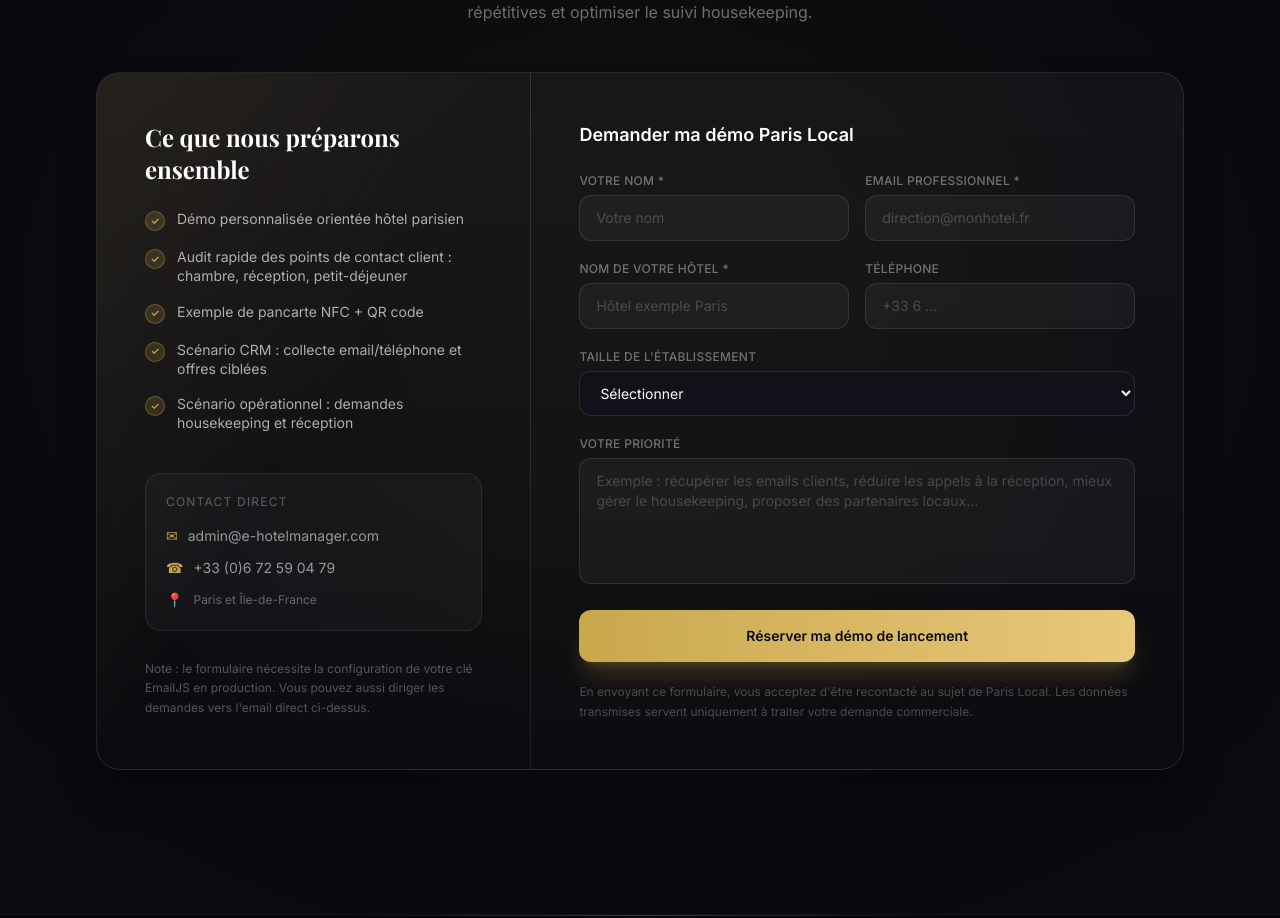
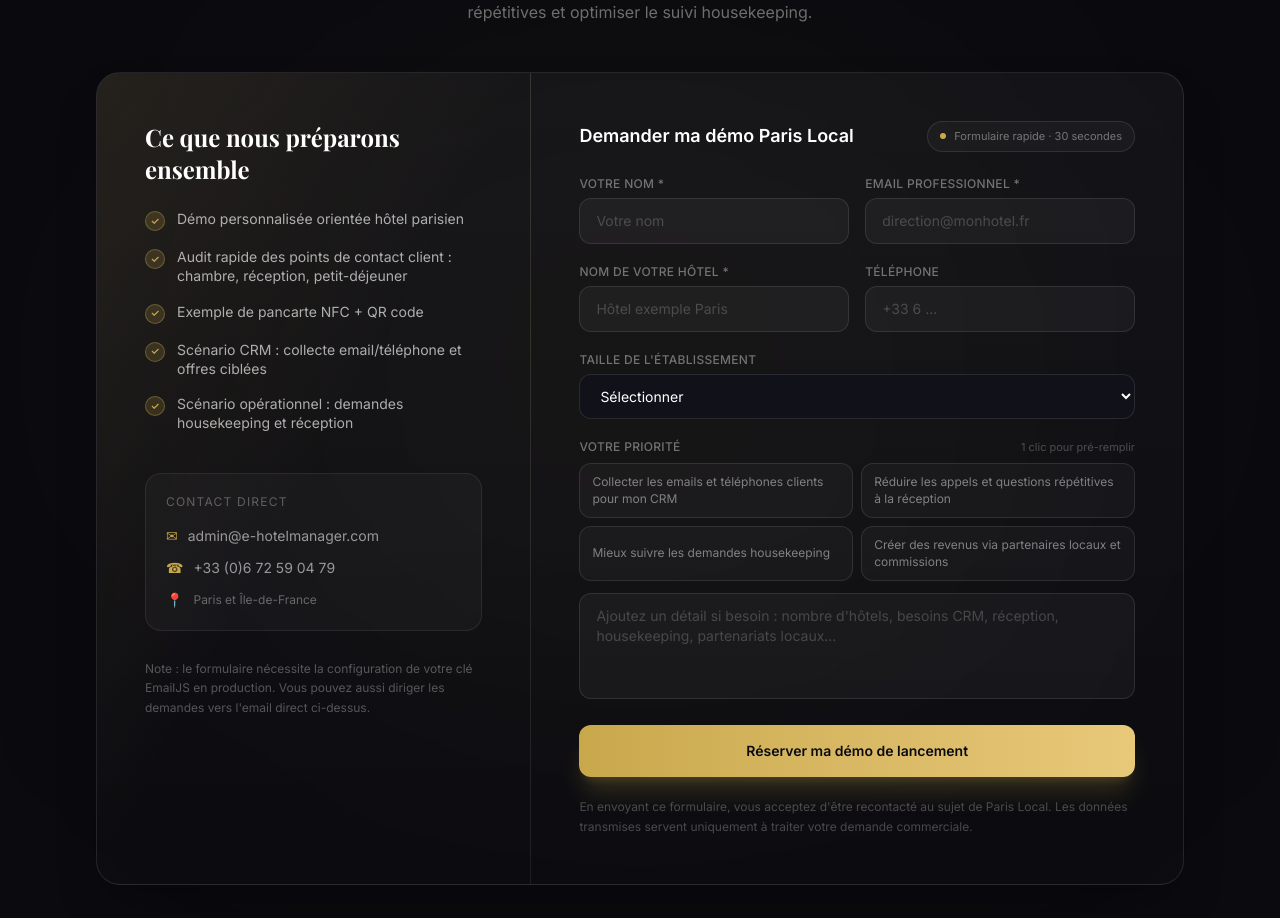
Before and after one commit to MyData-Folk/paris-local-landing, a React (Vite) app: page / in a window 1280 px wide. Shown: the part 6489-7407 px from the top of the page. Built offline with nearby package versions, Linux system fonts and the light colour scheme.

Commit message:
Update Paris Local landing page with UX improvements

```diff
--- a/src/components/ContactSection.tsx
+++ b/src/components/ContactSection.tsx
@@ -16,6 +16,13 @@
 ];
 
 const roomsOptions = ["Moins de 20 chambres", "20 à 50 chambres", "50 à 100 chambres", "Plus de 100 chambres", "Groupe multi-hôtels"];
+
+const priorityChips = [
+  "Collecter les emails et téléphones clients pour mon CRM",
+  "Réduire les appels et questions répétitives à la réception",
+  "Mieux suivre les demandes housekeeping",
+  "Créer des revenus via partenaires locaux et commissions",
+];
 
 export default function ContactSection() {
   const formRef = useRef<HTMLFormElement>(null);
@@ -92,7 +99,13 @@
                 </div>
               ) : (
                 <form ref={formRef} onSubmit={handleSubmit} className="space-y-5">
-                  <h3 className="font-semibold text-white text-lg mb-6">Demander ma démo Paris Local</h3>
+                  <div className="flex flex-col sm:flex-row sm:items-center sm:justify-between gap-3 mb-6">
+                    <h3 className="font-semibold text-white text-lg">Demander ma démo Paris Local</h3>
+                    <div className="inline-flex items-center gap-2 rounded-full border border-white/10 bg-white/[0.03] px-3 py-1.5 text-[11px] text-white/40">
+                      <span className="w-1.5 h-1.5 rounded-full bg-[#c9a84c]" />
+                      Formulaire rapide · 30 secondes
+                    </div>
+                  </div>
 
                   <div className="grid grid-cols-1 sm:grid-cols-2 gap-4">
                     <div><label className="text-white/40 text-xs mb-1.5 block font-medium tracking-wide uppercase">Votre nom *</label><input required type="text" name="from_name" value={form.from_name} onChange={handleChange} placeholder="Votre nom" className="w-full bg-white/4 border border-white/10 rounded-xl px-4 py-3 text-white text-sm placeholder-white/20 transition-all duration-200" /></div>
@@ -113,8 +126,27 @@
                   </div>
 
                   <div>
-                    <label className="text-white/40 text-xs mb-1.5 block font-medium tracking-wide uppercase">Votre priorité</label>
-                    <textarea name="message" value={form.message} onChange={handleChange} rows={5} placeholder="Exemple : récupérer les emails clients, réduire les appels à la réception, mieux gérer le housekeeping, proposer des partenaires locaux..." className="w-full bg-white/4 border border-white/10 rounded-xl px-4 py-3 text-white text-sm placeholder-white/20 transition-all duration-200 resize-none" />
+                    <div className="flex items-center justify-between gap-3 mb-2">
+                      <label className="text-white/40 text-xs block font-medium tracking-wide uppercase">Votre priorité</label>
+                      <span className="text-white/25 text-[11px]">1 clic pour pré-remplir</span>
+                    </div>
+                    <div className="grid grid-cols-1 sm:grid-cols-2 gap-2 mb-3">
+                      {priorityChips.map((chip) => (
+                        <button
+                          key={chip}
+                          type="button"
+                          onClick={() => setForm({ ...form, message: chip })}
+                          className={`text-left rounded-xl border px-3 py-2.5 text-xs leading-snug transition-all duration-200 ${
+                            form.message === chip
+                              ? "border-[#c9a84c]/55 bg-[#c9a84c]/10 text-[#e8c97a]"
+                              : "border-white/10 bg-white/[0.03] text-white/45 hover:border-[#c9a84c]/30 hover:text-white/70"
+                          }`}
+                        >
+                          {chip}
+                        </button>
+                      ))}
+                    </div>
+                    <textarea name="message" value={form.message} onChange={handleChange} rows={4} placeholder="Ajoutez un détail si besoin : nombre d'hôtels, besoins CRM, réception, housekeeping, partenariats locaux..." className="w-full bg-white/4 border border-white/10 rounded-xl px-4 py-3 text-white text-sm placeholder-white/20 transition-all duration-200 resize-none" />
                   </div>
 
                   {status === "error" && <div className="bg-red-500/10 border border-red-500/20 rounded-xl px-4 py-3 text-red-300 text-sm">Le formulaire n'est pas encore configuré. Contactez-nous directement par email ou téléphone.</div>}
```
